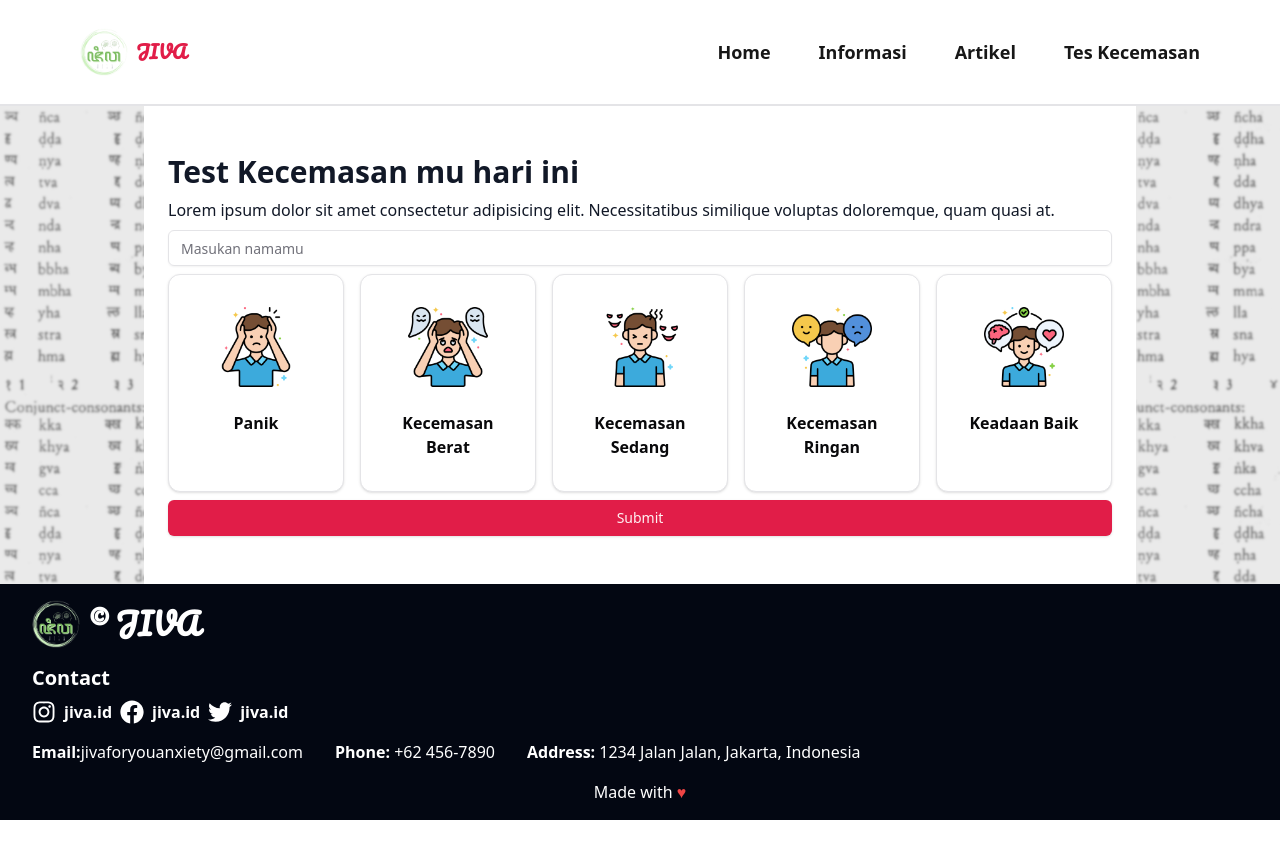
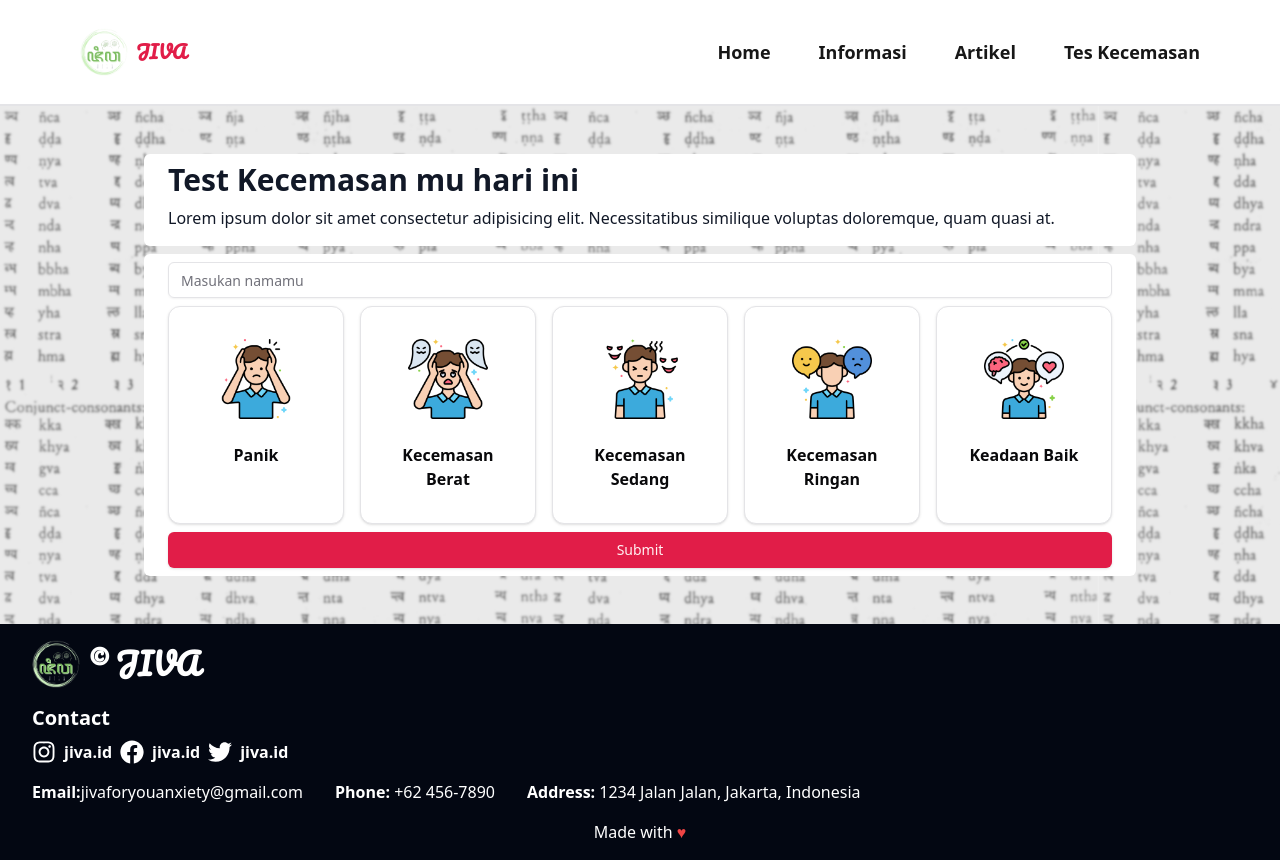
Before and after one commit to paresiqbal/jiva, a React (Vite) app: page /mood in a window 1280 px wide. Before the commit the page ends 820 px from the top, so only its background shows below. Built offline with nearby package versions, Linux system fonts and the light colour scheme.

Commit message:
Fix some style

```diff
--- a/src/pages/Game.tsx
+++ b/src/pages/Game.tsx
@@ -93,13 +93,15 @@
   };
 
   return (
-    <div className="px-6 bg-white py-12">
-      <h1 className="text-3xl font-bold">Test Kecemasan mu hari ini</h1>
-      <p className="py-2">
-        Lorem ipsum dolor sit amet consectetur adipisicing elit. Necessitatibus
-        similique voluptas doloremque, quam quasi at.
-      </p>
-      <div className="flex flex-col gap-2 w-full">
+    <div className="py-12">
+      <div className="bg-white rounded-md px-6 py-2 mb-2">
+        <h1 className="text-3xl font-bold">Test Kecemasan mu hari ini</h1>
+        <p className="py-2">
+          Lorem ipsum dolor sit amet consectetur adipisicing elit.
+          Necessitatibus similique voluptas doloremque, quam quasi at.
+        </p>
+      </div>
+      <div className="flex flex-col gap-2 w-full bg-white rounded-md px-6 py-2">
         <Input
           type="text"
           placeholder="Masukan namamu"
```
